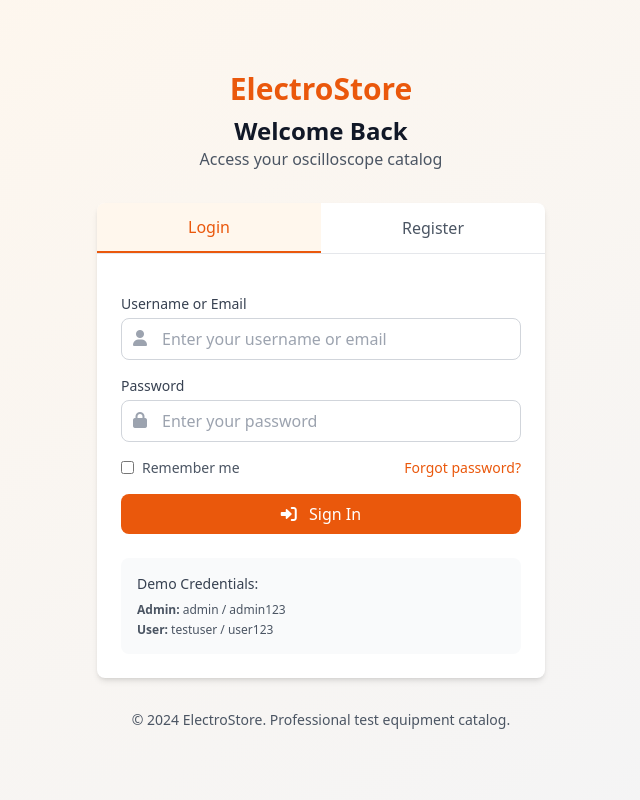
After one commit to pemd-sys/asset-management, a PHP site: page /login.php in a window 1280 px wide. The commit adds this page. Shown: the whole page, without its empty margins (319-959 px from the left). Run offline with PHP 8.4, Linux system fonts and the light colour scheme; some libraries are stand-ins or nearby versions.

Commit message:
Feature : Add user authentication
The current PHP project has no user authentication system. Added an authentication system with login functionality, session management, and access control. The system includes secure user registration and login functionality with persistent sessions using cookies, database-backed session management with automatic cleanup, and complete access protection for the catalog requiring users to log in before viewing products. The login page features a professional design with tabbed interface for both login and registration, includes demo credentials for testing, and provides proper error handling and user feedback throughout the authentication flow.

```diff
--- /dev/null
+++ b/classes/Auth.php
@@ -0,0 +1,124 @@
+<?php
+class Auth {
+    private $user;
+    private $sessionCookieName = 'electrostore_session';
+    private $sessionCookieExpiry = 2592000; // 30 days
+
+    public function __construct($user) {
+        $this->user = $user;
+        $this->startSession();
+    }
+
+    private function startSession() {
+        if (session_status() === PHP_SESSION_NONE) {
+            session_start();
+        }
+    }
+
+    public function login($username, $password, $rememberMe = false) {
+        $userData = $this->user->authenticate($username, $password);
+
+        if ($userData) {
+            // Set session data
+            $_SESSION['user_id'] = $userData['id'];
+            $_SESSION['username'] = $userData['username'];
+            $_SESSION['role'] = $userData['role'];
+            $_SESSION['logged_in'] = true;
+
+            // Create persistent session if remember me is checked
+            if ($rememberMe) {
+                $sessionToken = $this->user->createSession(
+                    $userData['id'],
+                    $_SERVER['REMOTE_ADDR'] ?? '',
+                    $_SERVER['HTTP_USER_AGENT'] ?? ''
+                );
+
+                if ($sessionToken) {
+                    setcookie(
+                        $this->sessionCookieName,
+                        $sessionToken,
+                        time() + $this->sessionCookieExpiry,
+                        '/',
+                        '',
+                        false,
+                        true // HttpOnly
+                    );
+                }
+            }
+
+            return true;
+        }
+
+        return false;
+    }
+
+    public function logout() {
+        // Destroy persistent session if exists
+        if (isset($_COOKIE[$this->sessionCookieName])) {
+            $this->user->destroySession($_COOKIE[$this->sessionCookieName]);
+            setcookie($this->sessionCookieName, '', time() - 3600, '/');
+        }
+
+        // Clear session data
+        session_unset();
+        session_destroy();
+
+        return true;
+    }
+
+    public function isLoggedIn() {
+        // Check session first
+        if (isset($_SESSION['logged_in']) && $_SESSION['logged_in'] === true) {
+            return true;
+        }
+
+        // Check persistent session cookie
+        if (isset($_COOKIE[$this->sessionCookieName])) {
+            $sessionData = $this->user->validateSession($_COOKIE[$this->sessionCookieName]);
+
+            if ($sessionData) {
+                // Restore session data
+                $_SESSION['user_id'] = $sessionData['user_id'];
+                $_SESSION['username'] = $sessionData['username'];
+                $_SESSION['role'] = $sessionData['role'];
+                $_SESSION['logged_in'] = true;
+
+                return true;
+            } else {
+                // Invalid session, clear cookie
+                setcookie($this->sessionCookieName, '', time() - 3600, '/');
+            }
+        }
+
+        return false;
+    }
+
+    public function getCurrentUser() {
+        if ($this->isLoggedIn()) {
+            return [
+                'id' => $_SESSION['user_id'],
+                'username' => $_SESSION['username'],
+                'role' => $_SESSION['role']
+            ];
+        }
+
+        return null;
+    }
+
+    public function requireLogin() {
+        if (!$this->isLoggedIn()) {
+            header('Location: login.php');
+            exit();
+        }
+    }
+
+    public function requireAdmin() {
+        $this->requireLogin();
+
+        if ($_SESSION['role'] !== 'admin') {
+            header('Location: index.php?error=access_denied');
+            exit();
+        }
+    }
+}
+?>
--- /dev/null
+++ b/classes/User.php
@@ -0,0 +1,110 @@
+<?php
+class User {
+    private $conn;
+    private $table_name = "users";
+    private $sessions_table = "user_sessions";
+
+    public function __construct($db) {
+        $this->conn = $db;
+    }
+
+    public function authenticate($username, $password) {
+        $query = "SELECT id, username, email, password_hash, first_name, last_name, role, is_active
+                  FROM " . $this->table_name . "
+                  WHERE (username = ? OR email = ?) AND is_active = 1";
+
+        $stmt = $this->conn->prepare($query);
+        $stmt->execute([$username, $username]);
+        $user = $stmt->fetch();
+
+        if ($user && password_verify($password, $user['password_hash'])) {
+            // Update last login
+            $this->updateLastLogin($user['id']);
+            return $user;
+        }
+
+        return false;
+    }
+
+    public function register($username, $email, $password, $firstName = '', $lastName = '') {
+        // Check if username or email already exists
+        if ($this->userExists($username, $email)) {
+            return false;
+        }
+
+        $query = "INSERT INTO " . $this->table_name . "
+                  (username, email, password_hash, first_name, last_name)
+                  VALUES (?, ?, ?, ?, ?)";
+
+        $passwordHash = password_hash($password, PASSWORD_DEFAULT);
+        $stmt = $this->conn->prepare($query);
+
+        if ($stmt->execute([$username, $email, $passwordHash, $firstName, $lastName])) {
+            return $this->conn->lastInsertId();
+        }
+
+        return false;
+    }
+
+    public function userExists($username, $email) {
+        $query = "SELECT id FROM " . $this->table_name . " WHERE username = ? OR email = ?";
+        $stmt = $this->conn->prepare($query);
+        $stmt->execute([$username, $email]);
+        return $stmt->fetch() !== false;
+    }
+
+    public function getById($id) {
+        $query = "SELECT id, username, email, first_name, last_name, role, is_active, last_login, created_at
+                  FROM " . $this->table_name . " WHERE id = ?";
+        $stmt = $this->conn->prepare($query);
+        $stmt->execute([$id]);
+        return $stmt->fetch();
+    }
+
+    public function createSession($userId, $ipAddress = '', $userAgent = '') {
+        // Generate secure session token
+        $sessionToken = bin2hex(random_bytes(32));
+        $expiresAt = date('Y-m-d H:i:s', strtotime('+30 days'));
+
+        $query = "INSERT INTO " . $this->sessions_table . "
+                  (user_id, session_token, expires_at, ip_address, user_agent)
+                  VALUES (?, ?, ?, ?, ?)";
+
+        $stmt = $this->conn->prepare($query);
+        if ($stmt->execute([$userId, $sessionToken, $expiresAt, $ipAddress, $userAgent])) {
+            return $sessionToken;
+        }
+
+        return false;
+    }
+
+    public function validateSession($sessionToken) {
+        $query = "SELECT s.user_id, u.username, u.email, u.first_name, u.last_name, u.role
+                  FROM " . $this->sessions_table . " s
+                  JOIN " . $this->table_name . " u ON s.user_id = u.id
+                  WHERE s.session_token = ? AND s.expires_at > NOW() AND u.is_active = 1";
+
+        $stmt = $this->conn->prepare($query);
+        $stmt->execute([$sessionToken]);
+        return $stmt->fetch();
+    }
+
+    public function destroySession($sessionToken) {
+        $query = "DELETE FROM " . $this->sessions_table . " WHERE session_token = ?";
+        $stmt = $this->conn->prepare($query);
+        return $stmt->execute([$sessionToken]);
+    }
+
+    public function cleanExpiredSessions() {
+        $query = "DELETE FROM " . $this->sessions_table . " WHERE expires_at < NOW()";
+        $stmt = $this->conn->prepare($query);
+        return $stmt->execute();
+    }
+
+    private function updateLastLogin($userId) {
+        $query = "UPDATE " . $this->table_name . " SET last_login = NOW() WHERE id = ?";
+        $stmt = $this->conn->prepare($query);
+        $stmt->execute([$userId]);
+    }
+}
+?>
--- a/commit-message.txt
+++ b/commit-message.txt
@@ -1,3 +1,3 @@
-Feature : Created php project for electronics component catalog
+Feature : Add user authentication
 
-I've converted HTML template into a complete PHP project with MySQL database integration. The project includes a comprehensive database schema for storing oscilloscope products with brands, categories, and specifications, along with PHP classes for database operations and dynamic filtering. The system features real-time search and filtering capabilities, preserves filter states across page interactions, and includes sample data for 20+ oscilloscope products from major brands like Tektronix, Keysight, and Rigol.
+The current PHP project has no user authentication system. Added an authentication system with login functionality, session management, and access control. The system includes secure user registration and login functionality with persistent sessions using cookies, database-backed session management with automatic cleanup, and complete access protection for the catalog requiring users to log in before viewing products. The login page features a professional design with tabbed interface for both login and registration, includes demo credentials for testing, and provides proper error handling and user feedback throughout the authentication flow.
--- /dev/null
+++ b/login.php
@@ -0,0 +1,286 @@
+<?php
+require_once 'config/database.php';
+require_once 'classes/User.php';
+require_once 'classes/Auth.php';
+
+// Initialize database connection
+$database = new Database();
+$db = $database->getConnection();
+
+// Initialize auth system
+$user = new User($db);
+$auth = new Auth($user);
+
+// Redirect if already logged in
+if ($auth->isLoggedIn()) {
+    header('Location: index.php');
+    exit();
+}
+
+$error = '';
+$success = '';
+
+// Handle login form submission
+if ($_SERVER['REQUEST_METHOD'] === 'POST') {
+    if (isset($_POST['action']) && $_POST['action'] === 'login') {
+        $username = trim($_POST['username'] ?? '');
+        $password = $_POST['password'] ?? '';
+        $rememberMe = isset($_POST['remember_me']);
+
+        if (empty($username) || empty($password)) {
+            $error = 'Please enter both username and password.';
+        } else {
+            if ($auth->login($username, $password, $rememberMe)) {
+                $redirectTo = $_SESSION['redirect_after_login'] ?? 'index.php';
+                unset($_SESSION['redirect_after_login']);
+                header('Location: ' . $redirectTo);
+                exit();
+            } else {
+                $error = 'Invalid username or password.';
+            }
+        }
+    } elseif (isset($_POST['action']) && $_POST['action'] === 'register') {
+        $username = trim($_POST['reg_username'] ?? '');
+        $email = trim($_POST['reg_email'] ?? '');
+        $password = $_POST['reg_password'] ?? '';
+        $confirmPassword = $_POST['reg_confirm_password'] ?? '';
+        $firstName = trim($_POST['reg_first_name'] ?? '');
+        $lastName = trim($_POST['reg_last_name'] ?? '');
+
+        if (empty($username) || empty($email) || empty($password)) {
+            $error = 'Please fill in all required fields.';
+        } elseif ($password !== $confirmPassword) {
+            $error = 'Passwords do not match.';
+        } elseif (strlen($password) < 6) {
+            $error = 'Password must be at least 6 characters long.';
+        } else {
+            $userId = $user->register($username, $email, $password, $firstName, $lastName);
+            if ($userId) {
+                $success = 'Account created successfully! You can now log in.';
+            } else {
+                $error = 'Username or email already exists.';
+            }
+        }
+    }
+}
+
+if (isset($_GET['message']) && $_GET['message'] === 'login_required') {
+    $error = 'Please log in to access the catalog.';
+} elseif (isset($_GET['message']) && $_GET['message'] === 'logged_out') {
+    $success = 'You have been successfully logged out.';
+}
+?>
+<!DOCTYPE html>
+<html lang="en">
+<head>
+    <meta charset="UTF-8">
+    <meta name="viewport" content="width=device-width, initial-scale=1.0">
+    <title>Login - ElectroStore</title>
+    <script src="https://cdn.tailwindcss.com"></script>
+    <link rel="stylesheet" href="https://cdnjs.cloudflare.com/ajax/libs/font-awesome/6.0.0/css/all.min.css">
+</head>
+<body class="bg-gradient-to-br from-orange-50 to-gray-100 min-h-screen">
+    <div class="min-h-screen flex items-center justify-center py-12 px-4 sm:px-6 lg:px-8">
+        <div class="max-w-md w-full space-y-8">
+            <!-- Header -->
+            <div class="text-center">
+                <h1 class="text-3xl font-bold text-orange-600 mb-2">ElectroStore</h1>
+                <h2 class="text-2xl font-semibold text-gray-900">Welcome Back</h2>
+                <p class="text-gray-600">Access your oscilloscope catalog</p>
+            </div>
+
+            <!-- Error/Success Messages -->
+            <?php if ($error): ?>
+                <div class="bg-red-100 border border-red-400 text-red-700 px-4 py-3 rounded">
+                    <i class="fas fa-exclamation-circle mr-2"></i>
+                    <?php echo htmlspecialchars($error); ?>
+                </div>
+            <?php endif; ?>
+
+            <?php if ($success): ?>
+                <div class="bg-green-100 border border-green-400 text-green-700 px-4 py-3 rounded">
+                    <i class="fas fa-check-circle mr-2"></i>
+                    <?php echo htmlspecialchars($success); ?>
+                </div>
+            <?php endif; ?>
+
+            <!-- Login/Register Tabs -->
+            <div class="bg-white rounded-lg shadow-md overflow-hidden">
+                <div class="flex border-b">
+                    <button id="loginTab" class="flex-1 py-3 px-4 text-center font-medium text-orange-600 border-b-2 border-orange-600 bg-orange-50">
+                        Login
+                    </button>
+                    <button id="registerTab" class="flex-1 py-3 px-4 text-center font-medium text-gray-600 hover:text-orange-600">
+                        Register
+                    </button>
+                </div>
+
+                <!-- Login Form -->
+                <div id="loginForm" class="p-6">
+                    <form method="POST" class="space-y-4">
+                        <input type="hidden" name="action" value="login">
+
+                        <div>
+                            <label for="username" class="block text-sm font-medium text-gray-700 mb-1">
+                                Username or Email
+                            </label>
+                            <div class="relative">
+                                <input type="text" id="username" name="username" required
+                                       class="w-full pl-10 pr-3 py-2 border border-gray-300 rounded-lg focus:outline-none focus:ring-2 focus:ring-orange-500 focus:border-transparent"
+                                       placeholder="Enter your username or email">
+                                <i class="fas fa-user absolute left-3 top-3 text-gray-400"></i>
+                            </div>
+                        </div>
+
+                        <div>
+                            <label for="password" class="block text-sm font-medium text-gray-700 mb-1">
+                                Password
+                            </label>
+                            <div class="relative">
+                                <input type="password" id="password" name="password" required
+                                       class="w-full pl-10 pr-3 py-2 border border-gray-300 rounded-lg focus:outline-none focus:ring-2 focus:ring-orange-500 focus:border-transparent"
+                                       placeholder="Enter your password">
+                                <i class="fas fa-lock absolute left-3 top-3 text-gray-400"></i>
+                            </div>
+                        </div>
+
+                        <div class="flex items-center justify-between">
+                            <label class="flex items-center">
+                                <input type="checkbox" name="remember_me" class="rounded text-orange-600 focus:ring-orange-500">
+                                <span class="ml-2 text-sm text-gray-600">Remember me</span>
+                            </label>
+                            <a href="#" class="text-sm text-orange-600 hover:text-orange-700">Forgot password?</a>
+                        </div>
+
+                        <button type="submit" class="w-full bg-orange-600 text-white py-2 px-4 rounded-lg hover:bg-orange-700 focus:outline-none focus:ring-2 focus:ring-orange-500 focus:ring-offset-2 transition-colors">
+                            <i class="fas fa-sign-in-alt mr-2"></i>
+                            Sign In
+                        </button>
+                    </form>
+
+                    <!-- Demo Credentials -->
+                    <div class="mt-6 p-4 bg-gray-50 rounded-lg">
+                        <h4 class="text-sm font-medium text-gray-700 mb-2">Demo Credentials:</h4>
+                        <div class="text-xs text-gray-600 space-y-1">
+                            <div><strong>Admin:</strong> admin / admin123</div>
+                            <div><strong>User:</strong> testuser / user123</div>
+                        </div>
+                    </div>
+                </div>
+
+                <!-- Register Form -->
+                <div id="registerForm" class="p-6 hidden">
+                    <form method="POST" class="space-y-4">
+                        <input type="hidden" name="action" value="register">
+
+                        <div class="grid grid-cols-2 gap-4">
+                            <div>
+                                <label for="reg_first_name" class="block text-sm font-medium text-gray-700 mb-1">
+                                    First Name
+                                </label>
+                                <input type="text" id="reg_first_name" name="reg_first_name"
+                                       class="w-full px-3 py-2 border border-gray-300 rounded-lg focus:outline-none focus:ring-2 focus:ring-orange-500 focus:border-transparent"
+                                       placeholder="First name">
+                            </div>
+                            <div>
+                                <label for="reg_last_name" class="block text-sm font-medium text-gray-700 mb-1">
+                                    Last Name
+                                </label>
+                                <input type="text" id="reg_last_name" name="reg_last_name"
+                                       class="w-full px-3 py-2 border border-gray-300 rounded-lg focus:outline-none focus:ring-2 focus:ring-orange-500 focus:border-transparent"
+                                       placeholder="Last name">
+                            </div>
+                        </div>
+
+                        <div>
+                            <label for="reg_username" class="block text-sm font-medium text-gray-700 mb-1">
+                                Username *
+                            </label>
+                            <div class="relative">
+                                <input type="text" id="reg_username" name="reg_username" required
+                                       class="w-full pl-10 pr-3 py-2 border border-gray-300 rounded-lg focus:outline-none focus:ring-2 focus:ring-orange-500 focus:border-transparent"
+                                       placeholder="Choose a username">
+                                <i class="fas fa-user absolute left-3 top-3 text-gray-400"></i>
+                            </div>
+                        </div>
+
+                        <div>
+                            <label for="reg_email" class="block text-sm font-medium text-gray-700 mb-1">
+                                Email Address *
+                            </label>
+                            <div class="relative">
+                                <input type="email" id="reg_email" name="reg_email" required
+                                       class="w-full pl-10 pr-3 py-2 border border-gray-300 rounded-lg focus:outline-none focus:ring-2 focus:ring-orange-500 focus:border-transparent"
+                                       placeholder="Enter your email">
+                                <i class="fas fa-envelope absolute left-3 top-3 text-gray-400"></i>
+                            </div>
+                        </div>
+
+                        <div>
+                            <label for="reg_password" class="block text-sm font-medium text-gray-700 mb-1">
+                                Password *
+                            </label>
+                            <div class="relative">
+                                <input type="password" id="reg_password" name="reg_password" required
+                                       class="w-full pl-10 pr-3 py-2 border border-gray-300 rounded-lg focus:outline-none focus:ring-2 focus:ring-orange-500 focus:border-transparent"
+                                       placeholder="Create a password">
+                                <i class="fas fa-lock absolute left-3 top-3 text-gray-400"></i>
+                            </div>
+                        </div>
+
+                        <div>
+                            <label for="reg_confirm_password" class="block text-sm font-medium text-gray-700 mb-1">
+                                Confirm Password *
+                            </label>
+                            <div class="relative">
+                                <input type="password" id="reg_confirm_password" name="reg_confirm_password" required
+                                       class="w-full pl-10 pr-3 py-2 border border-gray-300 rounded-lg focus:outline-none focus:ring-2 focus:ring-orange-500 focus:border-transparent"
+                                       placeholder="Confirm your password">
+                                <i class="fas fa-lock absolute left-3 top-3 text-gray-400"></i>
+                            </div>
+                        </div>
+
+                        <button type="submit" class="w-full bg-orange-600 text-white py-2 px-4 rounded-lg hover:bg-orange-700 focus:outline-none focus:ring-2 focus:ring-orange-500 focus:ring-offset-2 transition-colors">
+                            <i class="fas fa-user-plus mr-2"></i>
+                            Create Account
+                        </button>
+                    </form>
+                </div>
+            </div>
+
+            <!-- Footer -->
+            <div class="text-center text-sm text-gray-600">
+                <p>© 2024 ElectroStore. Professional test equipment catalog.</p>
+            </div>
+        </div>
+    </div>
+
+    <script>
+        // Tab switching functionality
+        const loginTab = document.getElementById('loginTab');
+        const registerTab = document.getElementById('registerTab');
+        const loginForm = document.getElementById('loginForm');
+        const registerForm = document.getElementById('registerForm');
+
+        loginTab.addEventListener('click', () => {
+            loginTab.classList.add('text-orange-600', 'border-b-2', 'border-orange-600', 'bg-orange-50');
+            loginTab.classList.remove('text-gray-600');
+            registerTab.classList.remove('text-orange-600', 'border-b-2', 'border-orange-600', 'bg-orange-50');
+            registerTab.classList.add('text-gray-600');
+
+            loginForm.classList.remove('hidden');
+            registerForm.classList.add('hidden');
+        });
+
+        registerTab.addEventListener('click', () => {
+            registerTab.classList.add('text-orange-600', 'border-b-2', 'border-orange-600', 'bg-orange-50');
+            registerTab.classList.remove('text-gray-600');
+            loginTab.classList.remove('text-orange-600', 'border-b-2', 'border-orange-600', 'bg-orange-50');
+            loginTab.classList.add('text-gray-600');
+
+            registerForm.classList.remove('hidden');
+            loginForm.classList.add('hidden');
+        });
+    </script>
+</body>
+</html>
```
Also changed, not shown: includes/auth_check.php (added, +29 -0 lines), includes/session_handler.php (added, +44 -0 lines), index.php (+37 -1 lines), logout.php (added, +20 -0 lines), scripts/03_create_users_table.sql (added, +73 -0 lines).
